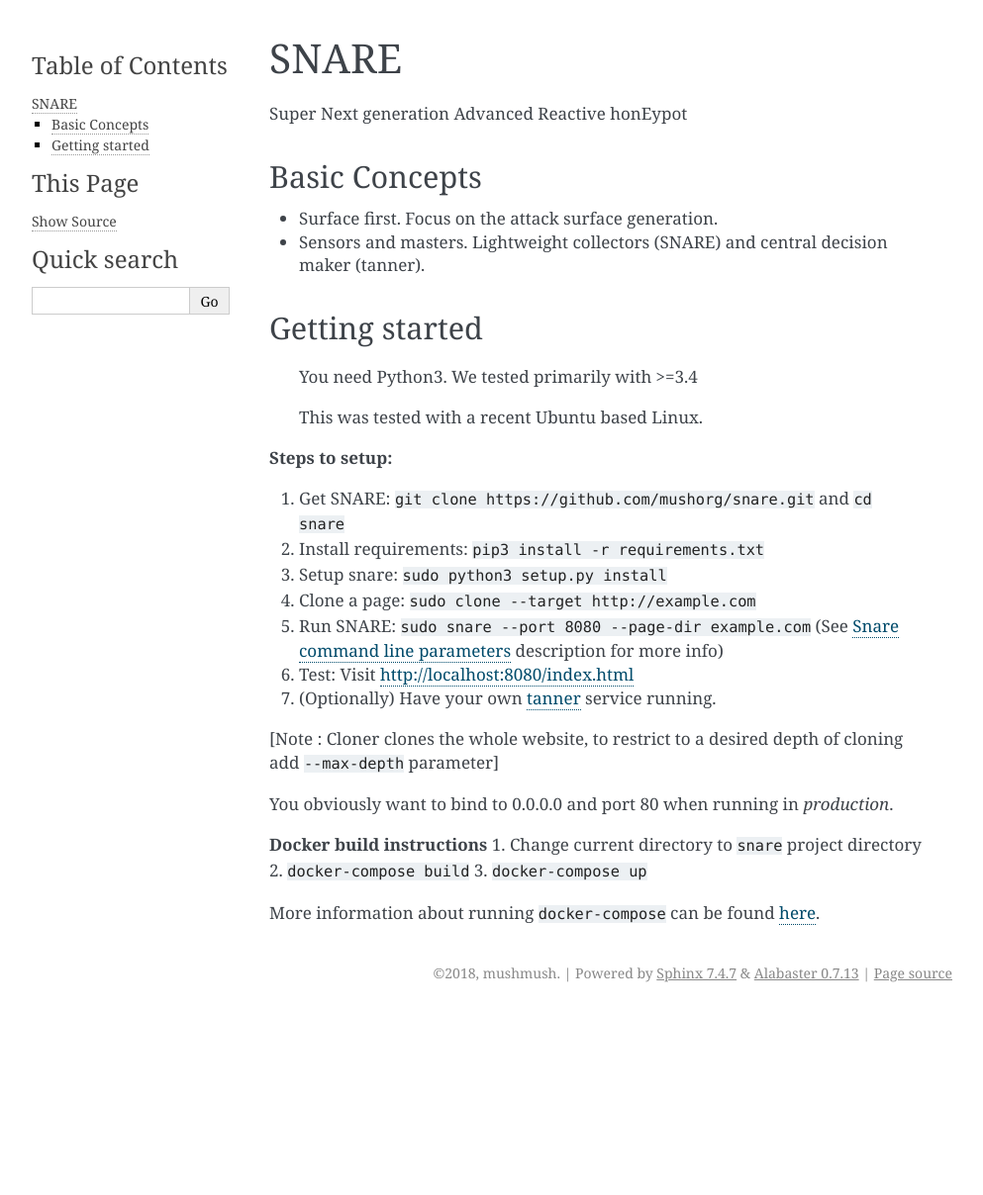
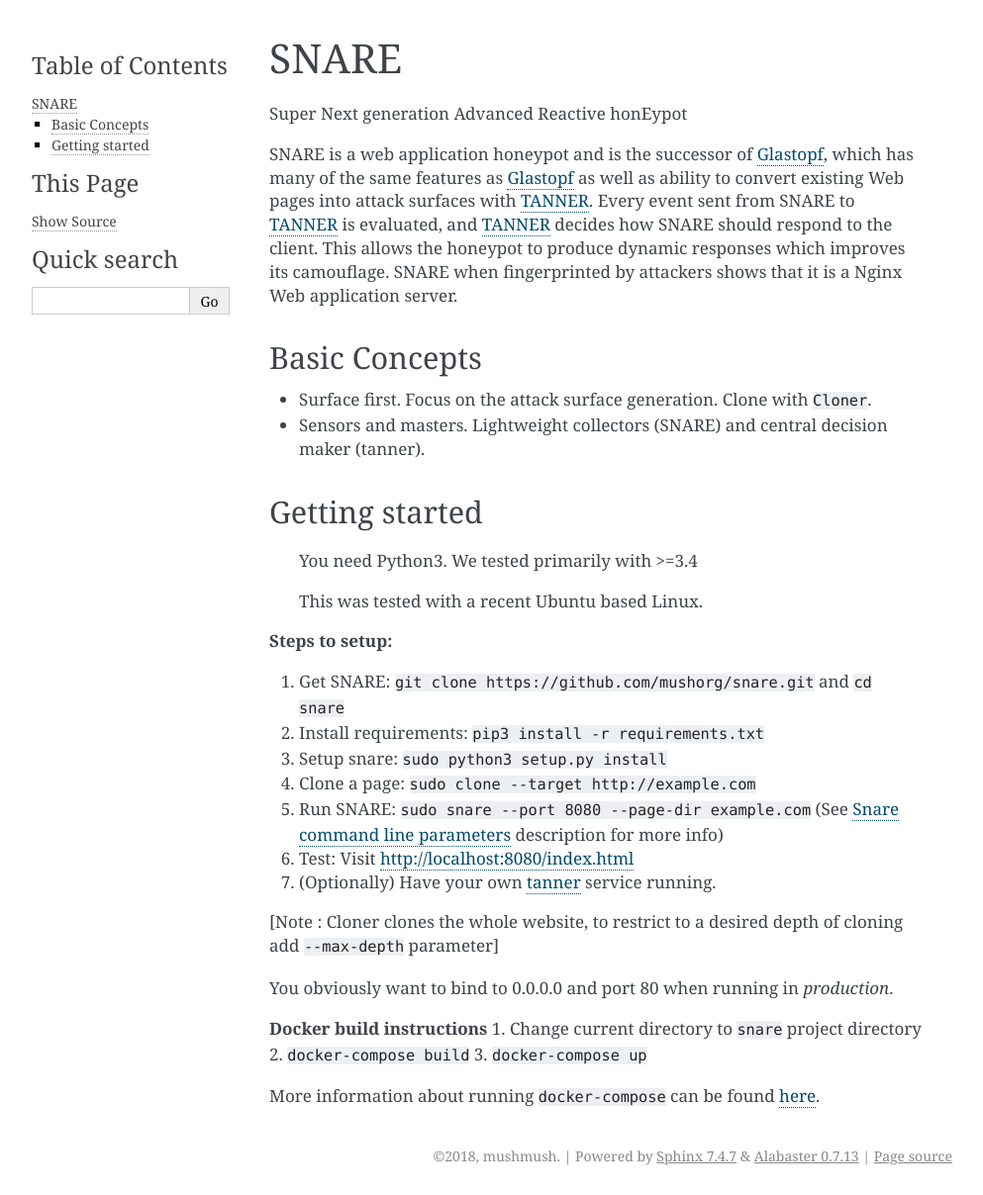
Before and after one commit to mushorg/snare, a Sphinx documentation site: the page built from docs/quick-start.rst, in a window 1280 px wide. Shown: the whole page at 99% size, without its empty margins (148-1141 px from the left). Built offline with Sphinx 7.4.7, drawn with Linux system fonts in a browser that asks for light colours; before the commit the page ends 1023 px from its top, so only the background shows below that.

Commit message:
Create hyperlink and update concepts (#223)
* Updating introduction and basic concepts

Fixes https://github.com/mushorg/snare/issues/181

* Brief basic concepts and update readme

```diff
--- a/docs/quick-start.rst
+++ b/docs/quick-start.rst
@@ -3,12 +3,19 @@
 
 Super Next generation Advanced Reactive honEypot
 
+SNARE is a web application honeypot and is the successor of Glastopf_, which has many of the same
+features as Glastopf_ as well as ability to convert existing Web pages into attack surfaces with TANNER_.
+Every event sent from SNARE to TANNER_ is evaluated, and TANNER_ decides how SNARE should respond to
+the client. This allows the honeypot to produce dynamic responses which improves its camouflage. SNARE when fingerprinted by attackers shows that it is a Nginx Web application server.
+
+.. _TANNER: https://github.com/mushorg/tanner
+.. _Glastopf: https://github.com/mushorg/glastopf
+
 Basic Concepts
 """"""""""""""
 
-* Surface first. Focus on the attack surface generation.
+* Surface first. Focus on the attack surface generation. Clone with ``Cloner``.
 * Sensors and masters. Lightweight collectors (SNARE) and central decision maker (tanner).
-
 
 Getting started
 """""""""""""""
```
